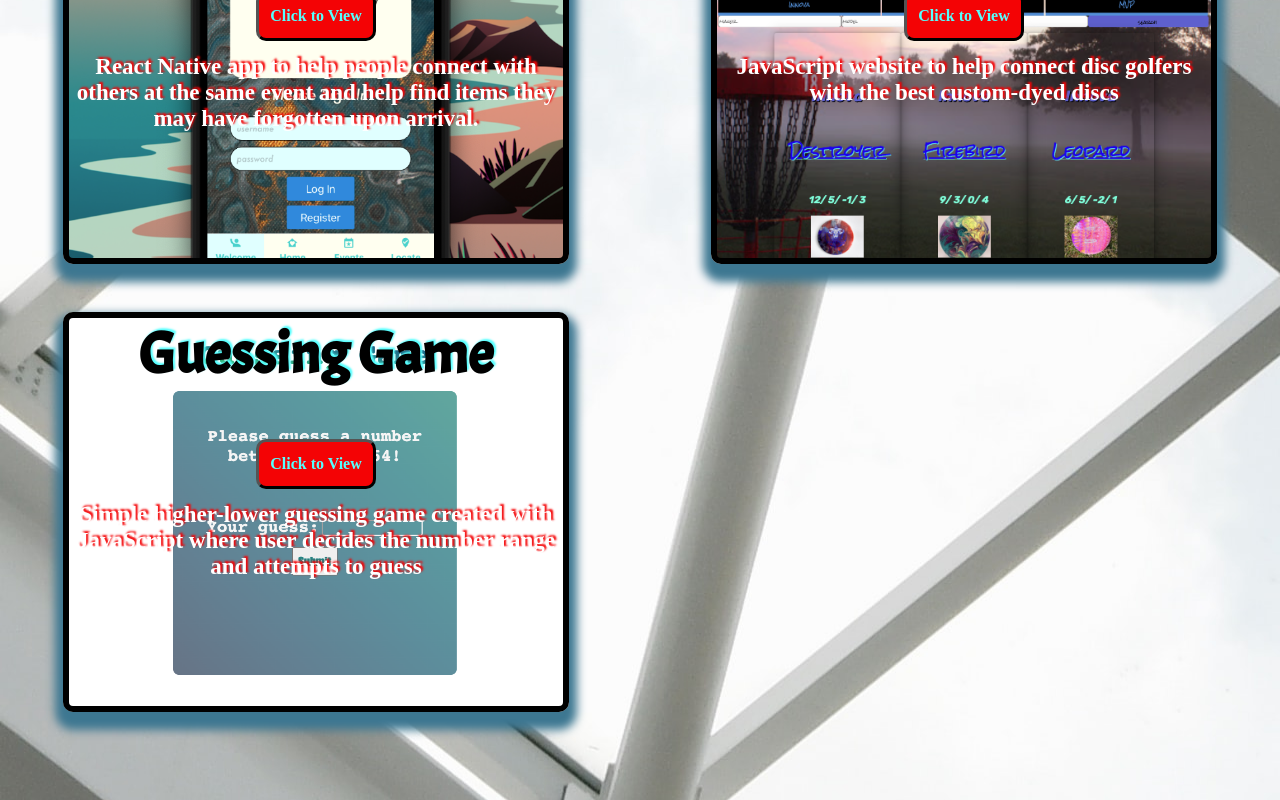
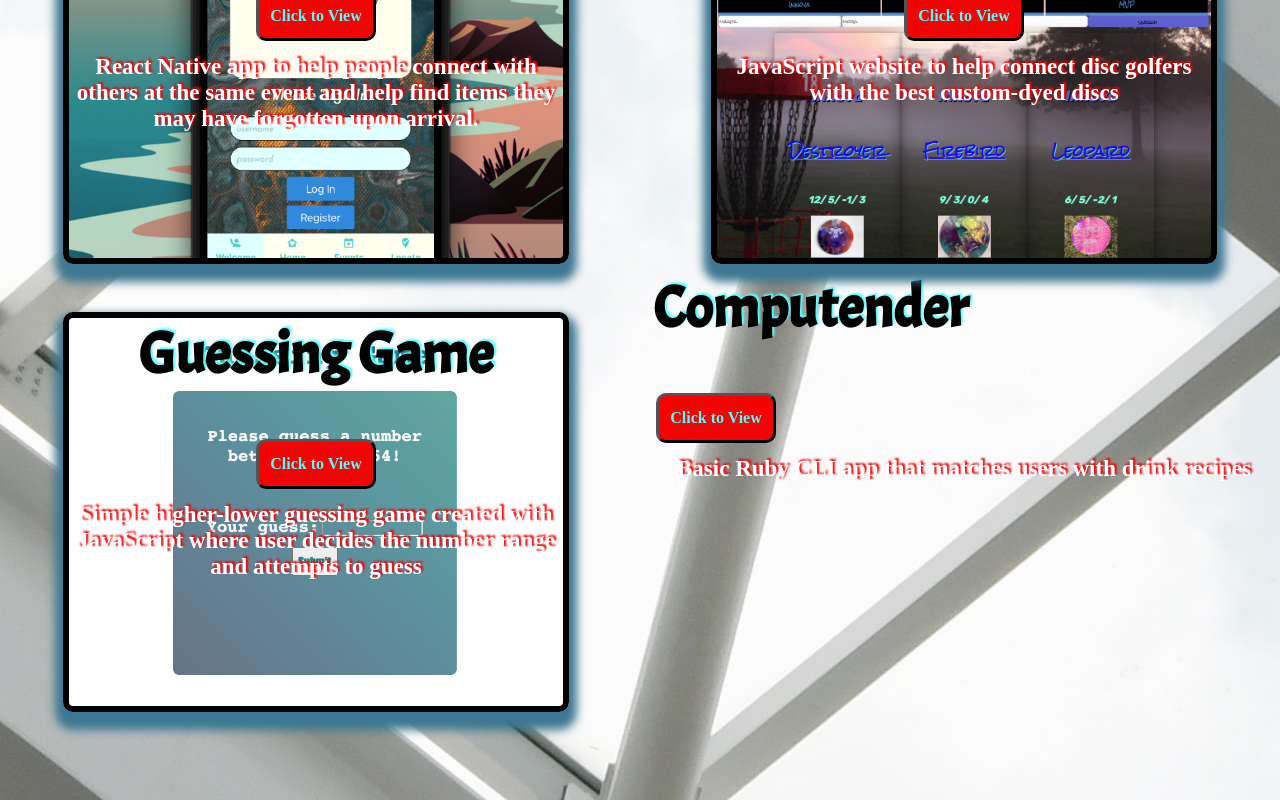
Before and after one commit to Jamondixon/website, a React (Create React App) app: page /projects in a window 1280 px wide. Shown: the part 994-1794 px from the top of the page. Built offline with nearby package versions, Linux system fonts and the light colour scheme; a web font is replaced by a local one.

Commit message:
comutender js add

```diff
--- a/src/Pages/Projects/Projects.js
+++ b/src/Pages/Projects/Projects.js
@@ -84,6 +84,20 @@ const Projects = () => {
                             <h3 className="projects-card-description">Simple higher-lower guessing game created with JavaScript where user decides the number range and attempts to guess</h3>
                         </div>
                     </div>
+                    <div className="projects-card-six">
+                        <div className="projects-card-title-container">
+                            <h2 className="projects-card-title">Computender</h2>
+                            <a className="projects-card-link"
+                            href='https://github.com/Jamondixon/virtual_bartender'
+                            target='_blank'
+                            rel='noopener noreferrer'
+                            >
+                                <button className="projects-card-button"
+                                >Click to View</button>
+                            </a>
+                            <h3 className="projects-card-description">Basic Ruby CLI app that matches users with drink recipes</h3>
+                        </div>
+                    </div>
                 </div>
             </div>
         </div>
```
